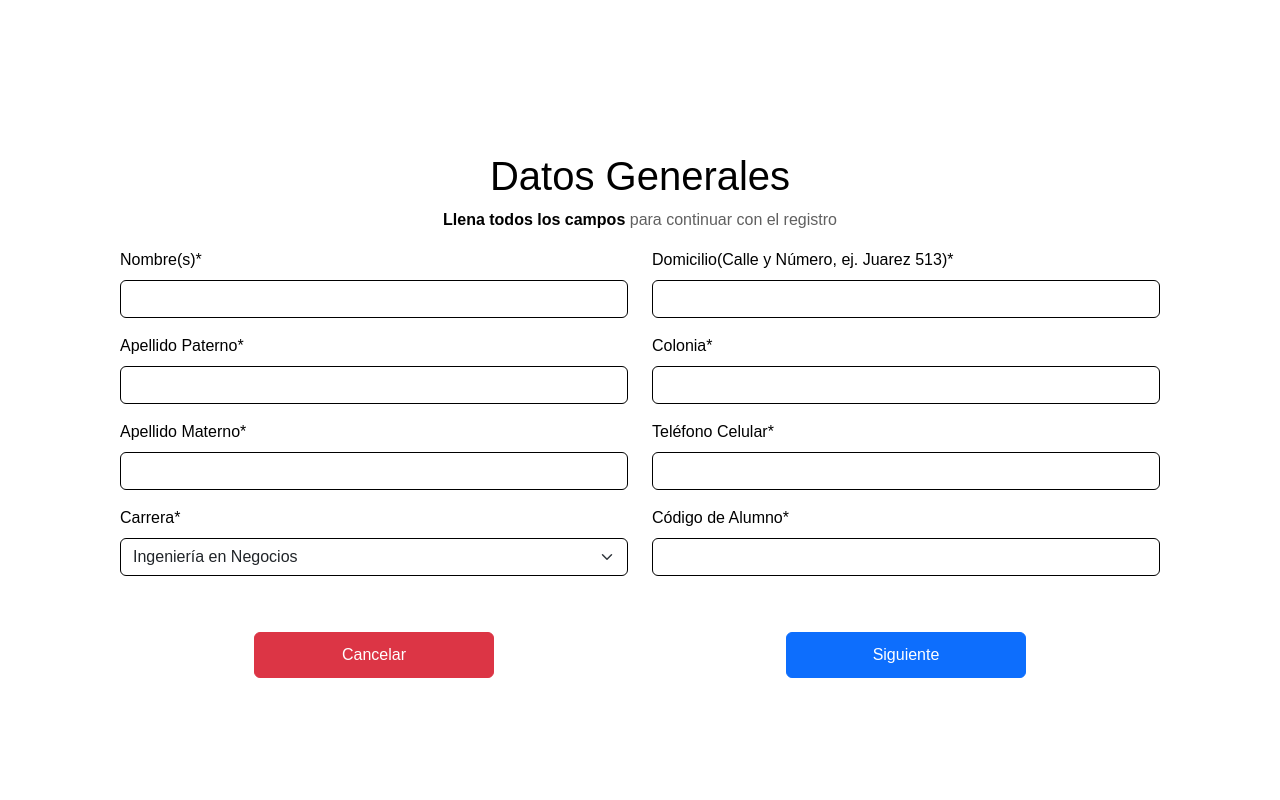
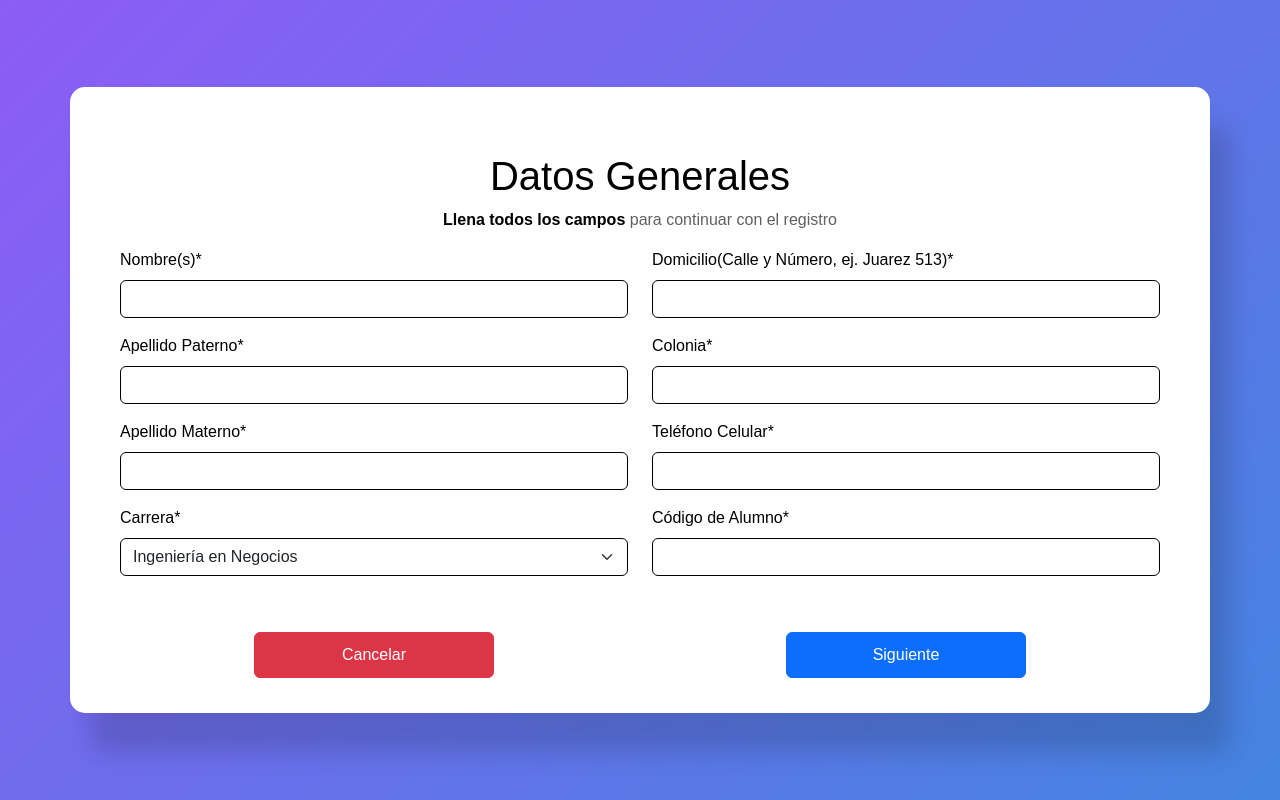
Before and after one commit to EmilioLara1/GESTEC, a PHP site: page /registro.html in a window 1280 px wide. Run offline with PHP 8.4, Linux system fonts and the light colour scheme.

Commit message:
box shadow

```diff
--- a/alumno/css/registro.css
+++ b/alumno/css/registro.css
@@ -7,7 +7,7 @@
 
 body{
     height: 100vh;
-
+    background: linear-gradient(135deg, rgba(141, 92, 246, 1), rgba(21, 101, 216, 0.8));
 }
 
 .container{
@@ -19,6 +19,8 @@ body{
     position: absolute;
     left: 50%;
     top: 50%;
+    border-radius: 15px;
+    box-shadow: 20px 40px 25px rgba(0, 0, 0, 0.15);
 }
 
 h1{
@@ -37,7 +39,6 @@ form{
     width: 100%;
     position: relative;
     margin: 30px auto 0 auto;
-    box-shadow: #606060;
 }
 
 .campo{
--- a/alumno/registro.html
+++ b/alumno/registro.html
@@ -13,8 +13,6 @@
 </head>
 <body>
     <div class="container">
-
-
         <form action="">
             <div class="row">
                 <h1>Datos Generales</h1>
```
